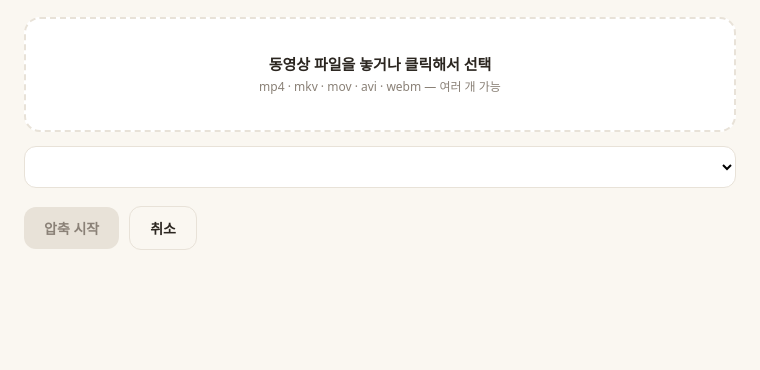
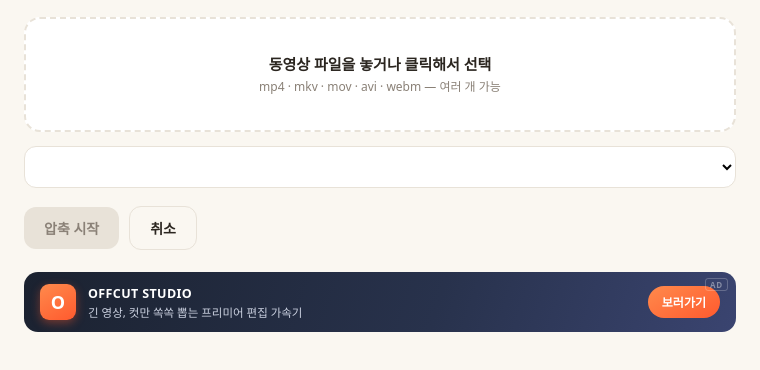
Before and after one commit to gyqls051-arch/ssakssak-compressor, an Electron app: page index.html in a window 760 px wide. Shown: the part 82-452 px from the top of the page. Drawn offline with Linux system fonts and the light colour scheme.

Commit message:
feat: 하단 OFFCUT 자매제품 띠배너 + open-external IPC (v1.0.1)

```diff
--- a/electron/preload.js
+++ b/electron/preload.js
@@ -8,6 +8,7 @@ contextBridge.exposeInMainWorld('ssak', {
   transcode: (args) => ipcRenderer.invoke('transcode', args),
   cancel: () => ipcRenderer.invoke('cancel'),
   reveal: (p) => ipcRenderer.invoke('reveal', p),
+  openExternal: (url) => ipcRenderer.invoke('open-external', url),
   onProgress: (fn) => {
     const h = (_e, p) => fn(p);
     ipcRenderer.on('progress', h);
--- a/index.html
+++ b/index.html
@@ -33,6 +33,20 @@
   .badge{display:inline-block;font-size:10.5px;font-weight:700;padding:2px 8px;border-radius:99px;background:#f0ebe2;color:var(--muted)}
   .badge.ok{background:#e2f2e7;color:var(--green)}
   .badge.err{background:#f9e2e0;color:#c0392b}
+  /* 하단 자매제품 띠배너 */
+  .adbar{position:relative;overflow:hidden;display:flex;align-items:center;gap:12px;margin-top:22px;padding:12px 16px;border-radius:14px;cursor:pointer;
+         background:linear-gradient(108deg,#1b2230,#28324c 58%,#3a4470);transition:filter .12s}
+  .adbar:hover{filter:brightness(1.08)}
+  .adtag{position:absolute;top:6px;right:8px;font-size:8px;font-weight:800;letter-spacing:.1em;
+         color:rgba(255,255,255,.4);border:1px solid rgba(255,255,255,.22);border-radius:3px;padding:0 4px}
+  .ad-o{flex:none;width:36px;height:36px;border-radius:9px;background:linear-gradient(150deg,#ff8a4c,#ff5a2e);
+        display:flex;align-items:center;justify-content:center;color:#fff;font-size:18px;font-weight:900;
+        box-shadow:0 3px 10px rgba(255,90,46,.4)}
+  .ad-txt{flex:1;min-width:0}
+  .ad-t1{font-size:12.5px;font-weight:800;color:#fff;letter-spacing:.03em}
+  .ad-t2{font-size:11.5px;color:#cdd3e2;margin-top:2px;white-space:nowrap;overflow:hidden;text-overflow:ellipsis}
+  .ad-cta{flex:none;font-size:12px;font-weight:700;color:#fff;background:linear-gradient(150deg,#ff8a4c,#ff5a2e);
+          border-radius:99px;padding:7px 14px}
 </style>
 </head>
 <body>
@@ -53,6 +67,16 @@
   </div>
 
   <div id="list"></div>
+
+  <div class="adbar" id="adbar" role="link" tabindex="0" title="자매 제품 — 프리미어 컷편집 가속기">
+    <span class="adtag">AD</span>
+    <div class="ad-o">O</div>
+    <div class="ad-txt">
+      <div class="ad-t1">OFFCUT STUDIO</div>
+      <div class="ad-t2">긴 영상, 컷만 쏙쏙 뽑는 프리미어 편집 가속기</div>
+    </div>
+    <span class="ad-cta">보러가기</span>
+  </div>
 
 <script>
 const $=(s)=>document.querySelector(s);
@@ -132,6 +156,7 @@ go.addEventListener('click',async()=>{
   curQ=null;running=false;updateGo();
 });
 cancelBtn.addEventListener('click',()=>ssak.cancel());
+$('#adbar').addEventListener('click',()=>ssak.openExternal('https://www.offcut.dev/?utm_source=ssakssak_compressor&utm_medium=app_banner'));
 init();
 </script>
 </body>
--- a/package.json
+++ b/package.json
@@ -1,6 +1,6 @@
 {
   "name": "ssakssak-video-compressor",
-  "version": "1.0.0",
+  "version": "1.0.1",
   "description": "싹싹김치 비디오 압축기 — 카톡/디스코드 용량 맞춤 압축, 100% 로컬",
   "author": "싹싹김치",
   "license": "MIT",
```
Also changed, not shown: electron/main.js (+8 -0 lines).
